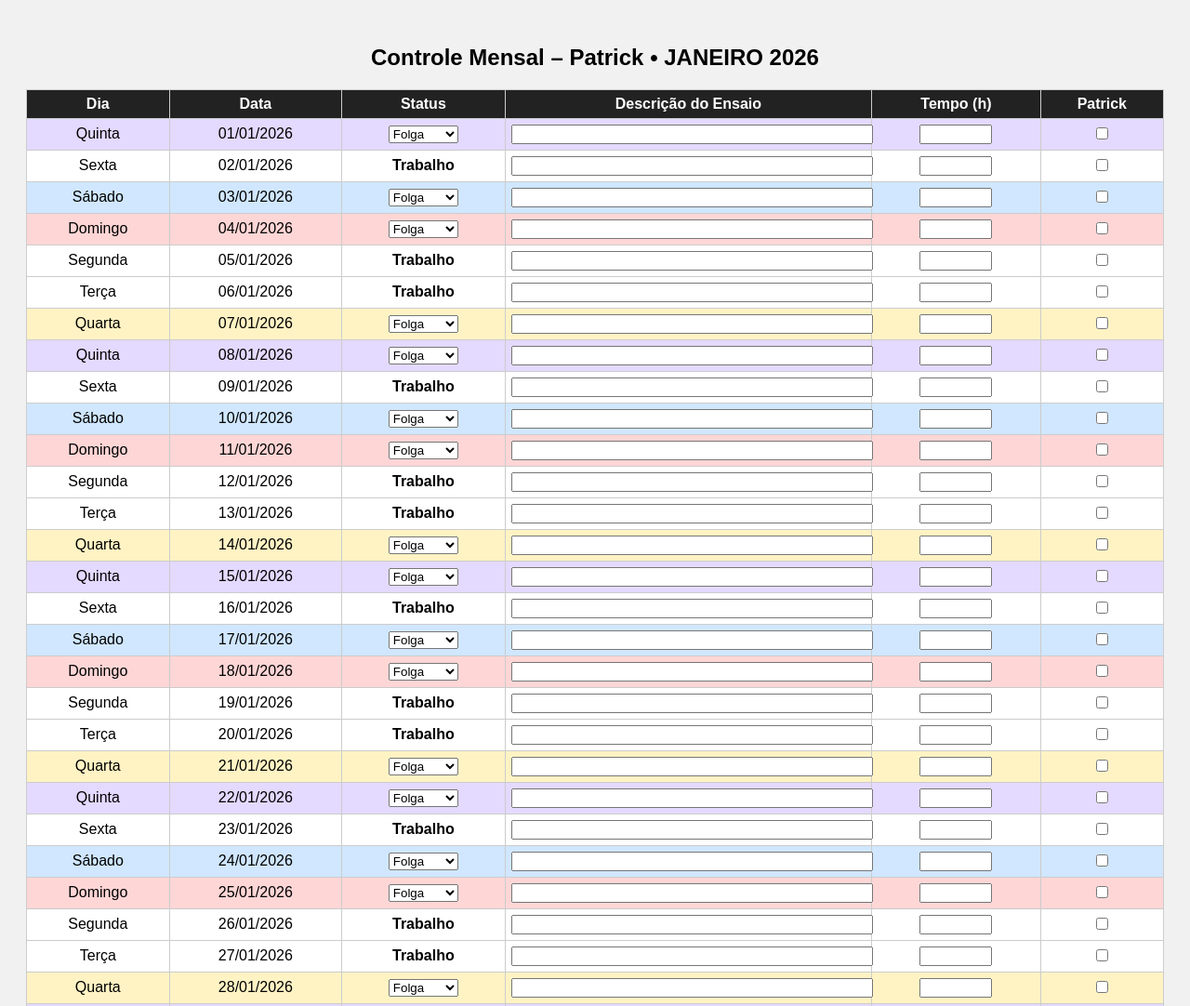
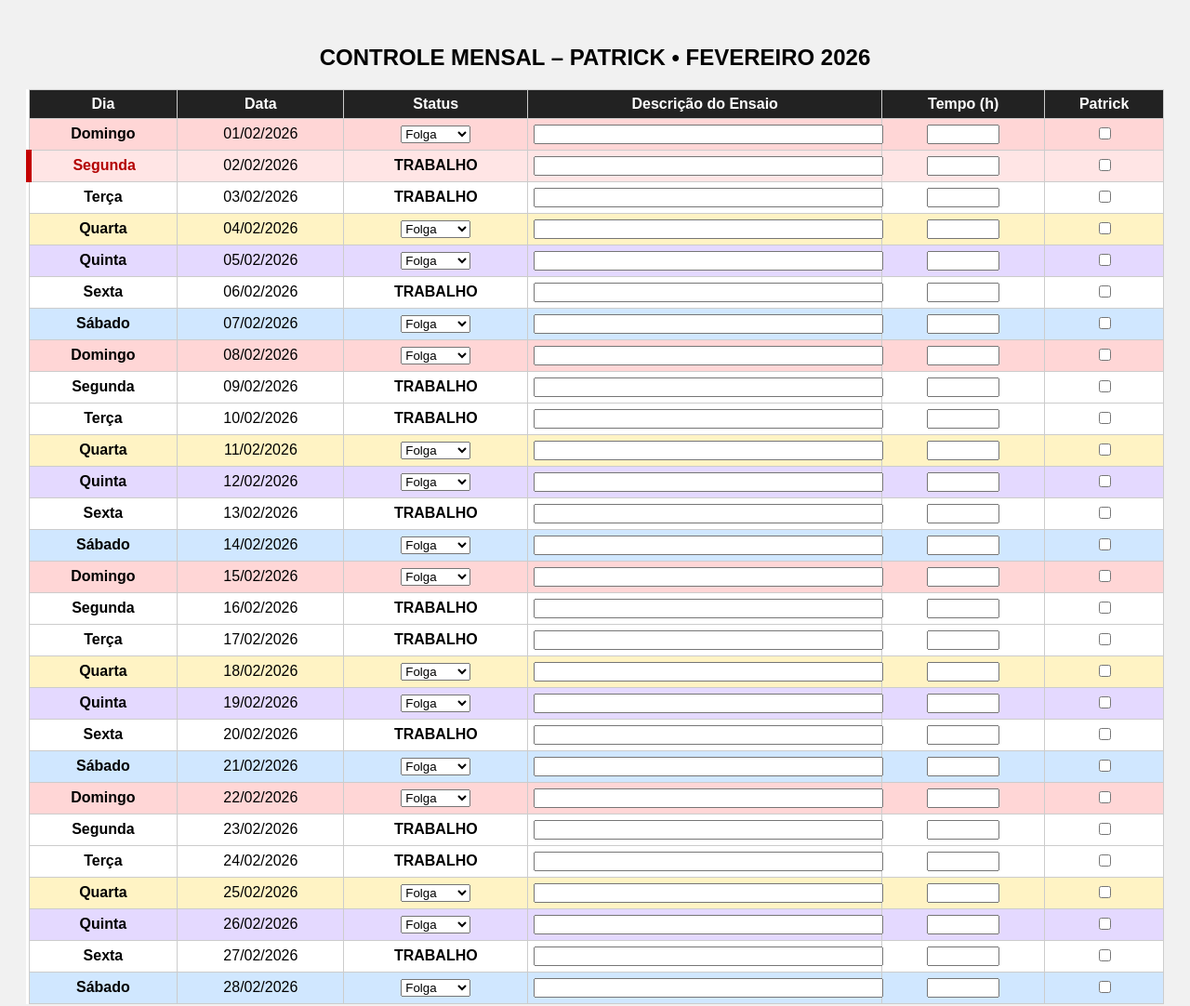
Before and after one commit to edskate/Table_04_Patrick, a plain HTML site: page index.html in a window 1280 px wide. Shown: the top 1082 px of the page at 93% size. Drawn offline with Linux system fonts and the light colour scheme.

Commit message:
atualizado

```diff
--- a/index.html
+++ b/index.html
@@ -2,7 +2,7 @@
 <html lang="pt-BR">
 <head>
 <meta charset="UTF-8">
-<title>Controle Mensal de Ensaios – Patrick</title>
+<title>Controle Mensal de Ensaios – Patrick | Fevereiro 2026</title>
 
 <style>
 body{
@@ -38,6 +38,22 @@ th{
 .trabalho{ font-weight:bold; }
 .folga{ color:#777; }
 
+/* 🔴 ALERTA PISCANTE */
+@keyframes piscar {
+  0%   { background:#ffe5e5; }
+  50%  { background:#ff9b9b; }
+  100% { background:#ffe5e5; }
+}
+
+.alerta-piscante{
+  animation: piscar 1s infinite;
+  border-left:6px solid #c40000;
+}
+
+.alerta-piscante strong{
+  color:#b30000;
+}
+
 #relatorio{
   margin-top:15px;
   padding:10px;
@@ -52,7 +68,7 @@ input[type="number"]{ width:70px; }
 
 <body>
 
-<h2 id="titulo"></h2>
+<h2>CONTROLE MENSAL – PATRICK • FEVEREIRO 2026</h2>
 
 <table>
 <thead>
@@ -73,17 +89,20 @@ input[type="number"]{ width:70px; }
 <script>
 const dias = ["Domingo","Segunda","Terça","Quarta","Quinta","Sexta","Sábado"];
 
-// 👉 MÊS ANTERIOR
-const hoje = new Date();
-let mes = hoje.getMonth() - 1;
-let ano = hoje.getFullYear();
-if(mes < 0){ mes = 11; ano--; }
+// 🔒 MÊS FIXO
+const ano = 2026;
+const mes = 1; // Fevereiro
 
-const storageKey = `controle_patrick_${ano}_${mes}`;
+// Dias fixos de trabalho
+const diasTrabalhoFixos = ["Segunda","Terça","Sexta"];
 
-document.getElementById("titulo").innerText =
-  `Controle Mensal – Patrick • ${new Date(ano, mes)
-    .toLocaleString("pt-BR",{month:"long"}).toUpperCase()} ${ano}`;
+// Data REAL (tempo real)
+const agora = new Date();
+const hojeDia = agora.getDate();
+const hojeMes = agora.getMonth();
+const hojeAno = agora.getFullYear();
+
+const storageKey = `controle_patrick_2026_02_piscante`;
 
 const dados = JSON.parse(localStorage.getItem(storageKey)) || {};
 const tbody = document.getElementById("tabela");
@@ -106,7 +125,7 @@ function atualizarRelatorio(){
   });
 
   relatorio.innerHTML = `
-    <strong>📊 RELATÓRIO DO MÊS – PATRICK</strong><br>
+    <strong>📊 RELATÓRIO – FEVEREIRO 2026</strong><br>
     ✅ Dias de Trabalho: <b>${trabalho}</b><br>
     💤 Dias de Folga: <b>${folga}</b><br>
     ⏱️ Total de Horas de Ensaio: <b>${horas}</b>
@@ -133,14 +152,25 @@ for(let d=1; d<=ultimoDia; d++){
 
   const tr = document.createElement("tr");
 
+  // cores normais
   if(nomeDia === "Quarta") tr.classList.add("quarta");
   if(nomeDia === "Quinta") tr.classList.add("quinta");
   if(nomeDia === "Sábado") tr.classList.add("sabado");
   if(nomeDia === "Domingo") tr.classList.add("domingo");
 
+  // 🔴 ALERTA PISCANTE SOMENTE NO DIA ATUAL + DIA DE TRABALHO
+  if(
+    d === hojeDia &&
+    mes === hojeMes &&
+    ano === hojeAno &&
+    diasTrabalhoFixos.includes(nomeDia)
+  ){
+    tr.classList.add("alerta-piscante");
+  }
+
   tr.innerHTML = `
-    <td>${nomeDia}</td>
-    <td>${String(d).padStart(2,"0")}/${String(mes+1).padStart(2,"0")}/${ano}</td>
+    <td><strong>${nomeDia}</strong></td>
+    <td>${String(d).padStart(2,"0")}/02/2026</td>
     <td>
       ${
         ["Quarta","Quinta","Sábado","Domingo"].includes(nomeDia)
@@ -148,7 +178,7 @@ for(let d=1; d<=ultimoDia; d++){
             <option ${dados[d].status=="Folga"?"selected":""}>Folga</option>
             <option ${dados[d].status=="Trabalho"?"selected":""}>Trabalho</option>
           </select>`
-        : `<span class="trabalho">Trabalho</span>`
+        : `<span class="trabalho">TRABALHO</span>`
       }
     </td>
     <td>
```
